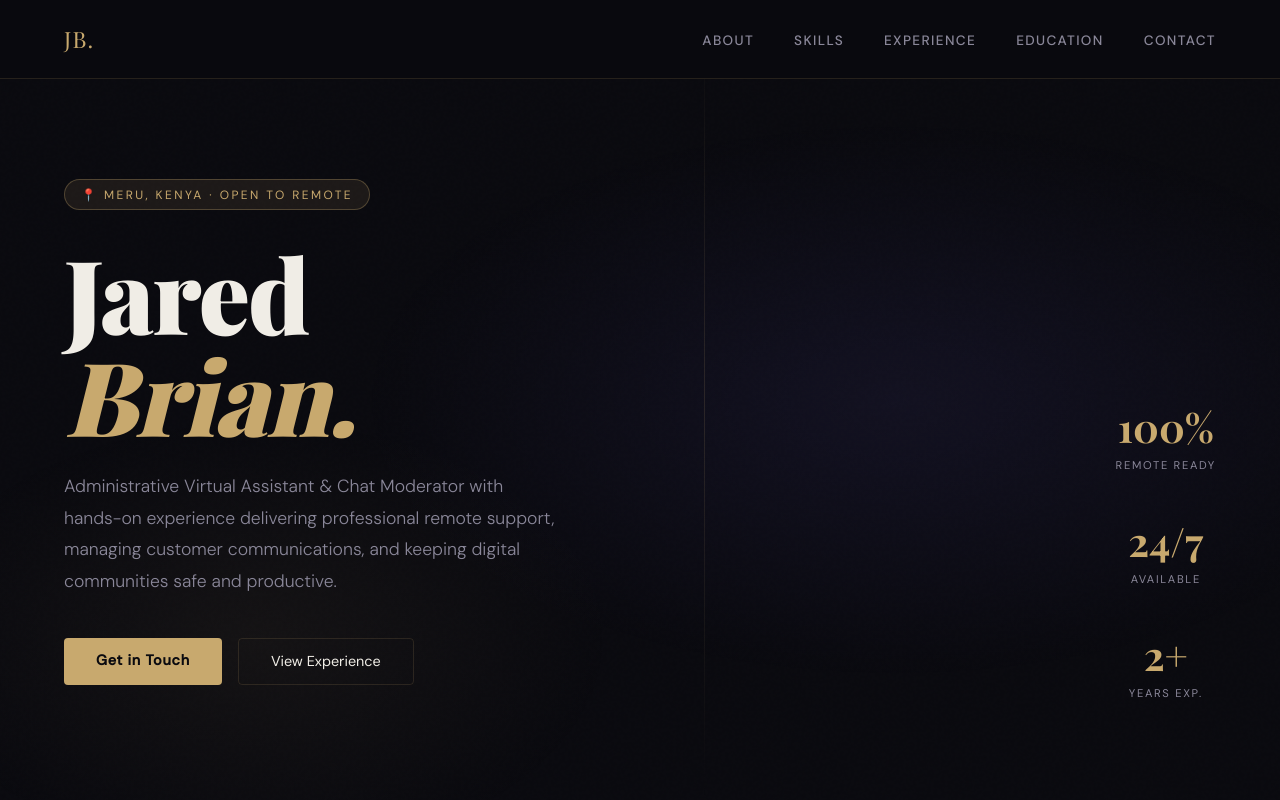
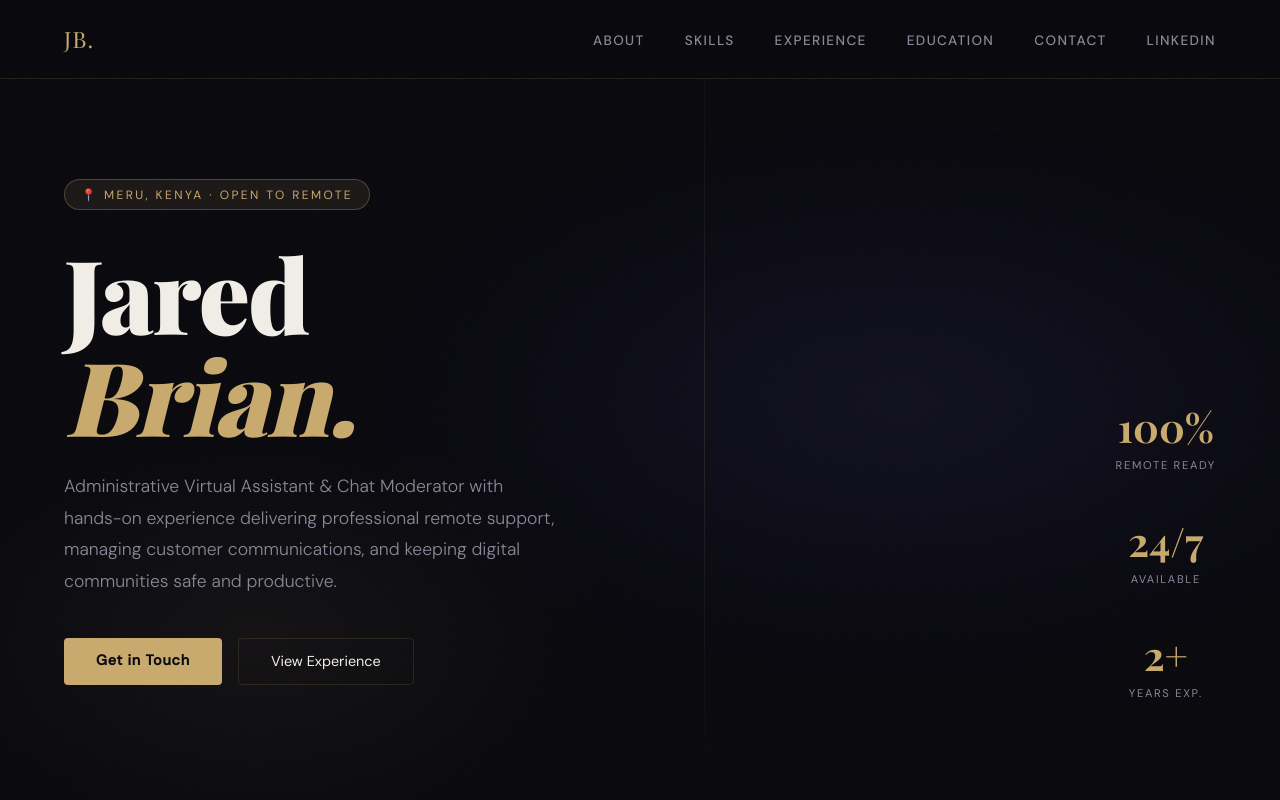
Before and after one commit to brianjared999-bot/brianjared999-bot.github.io, a plain HTML site: page index.html in a window 1280 px wide. Shown: the top 800 px of the page. Drawn offline with nearby package versions, Linux system fonts and the light colour scheme.

Commit message:
Update index.html

```diff
--- a/index.html
+++ b/index.html
@@ -1,4 +1,3 @@
-
 <!DOCTYPE html>
 <html lang="en">
 <head>
@@ -108,6 +107,7 @@
       <li><a href="#experience">Experience</a></li>
       <li><a href="#education">Education</a></li>
       <li><a href="#contact">Contact</a></li>
+    <li><a href="https://linkedin.com/in/jaredbrian" target="_blank">LinkedIn</a></li>
     </ul>
   </nav>
 
@@ -225,6 +225,7 @@
         <div class="contact-item"><div class="contact-icon">📧</div><div class="contact-info"><span class="contact-label">Email</span><span class="contact-value">brianjared999@gmail.com</span></div></div>
         <div class="contact-item"><div class="contact-icon">📞</div><div class="contact-info"><span class="contact-label">Phone / WhatsApp</span><span class="contact-value">+254700702097</span></div></div>
         <div class="contact-item"><div class="contact-icon">💼</div><div class="contact-info"><span class="contact-label">Microsoft Teams</span><span class="contact-value">brianjared999@gmail.com</span></div></div>
+        <div class="contact-item"><div class="contact-icon">💼</div><div class="contact-info"><span class="contact-label">LinkedIn</span><span class="contact-value"><a href="https://linkedin.com/in/jaredbrian" target="_blank" style="color:var(--accent);text-decoration:none;">linkedin.com/in/jaredbrian</a></span></div></div>
         <div class="contact-item"><div class="contact-icon">📍</div><div class="contact-info"><span class="contact-label">Location</span><span class="contact-value">Meru, Kenya · Remote Worldwide</span></div></div>
       </div>
     </div>
```
